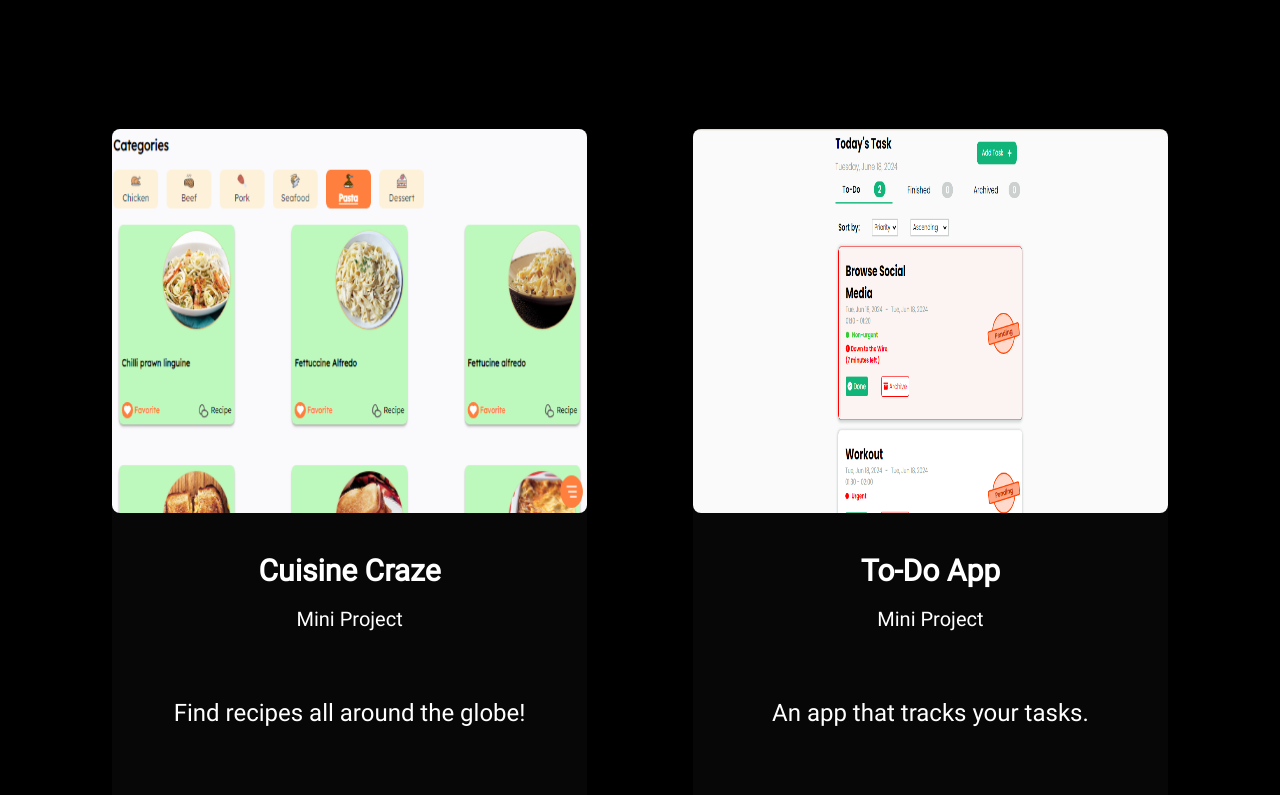
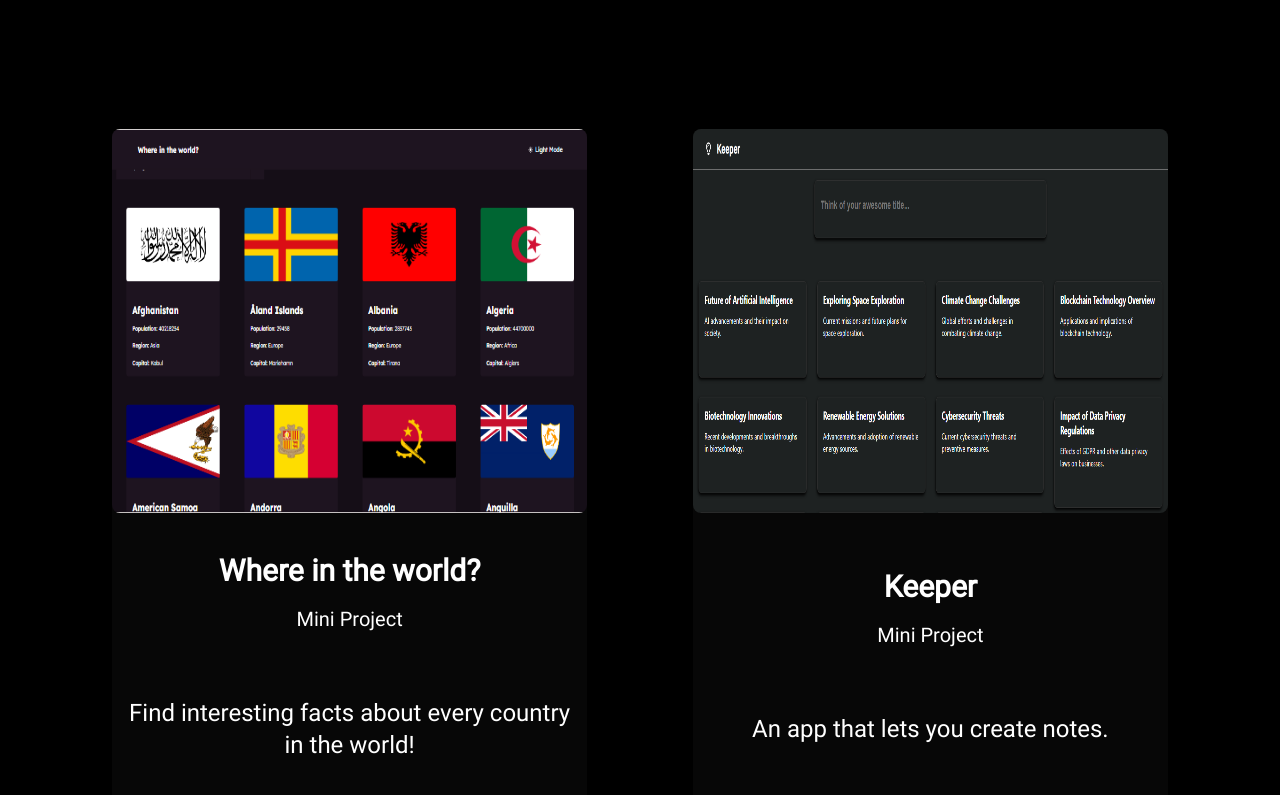
Before and after one commit to KevinChristopherMorco/heyitskevin, a React (Create React App) app: page / in a window 1280 px wide. Shown: the part 4620-5415 px from the top of the page. Built offline with nearby package versions, Linux system fonts and the light colour scheme.

Commit message:
adjusted filter

```diff
--- a/src/components/Containers/ProjectContainer.jsx
+++ b/src/components/Containers/ProjectContainer.jsx
@@ -17,7 +17,7 @@ const ProjectContainer = () => {
       </p>
       <div className="flex flex-col gap-y-20 md:flex-row flex-wrap md:justify-around xl:justify-between">
         {project
-          .filter((project) => project.isHidden)
+          .filter((project) => !project.isHidden)
           .map(
             (
               { image, title, subtitle, information, liveRef, gitRef, stack },
```
